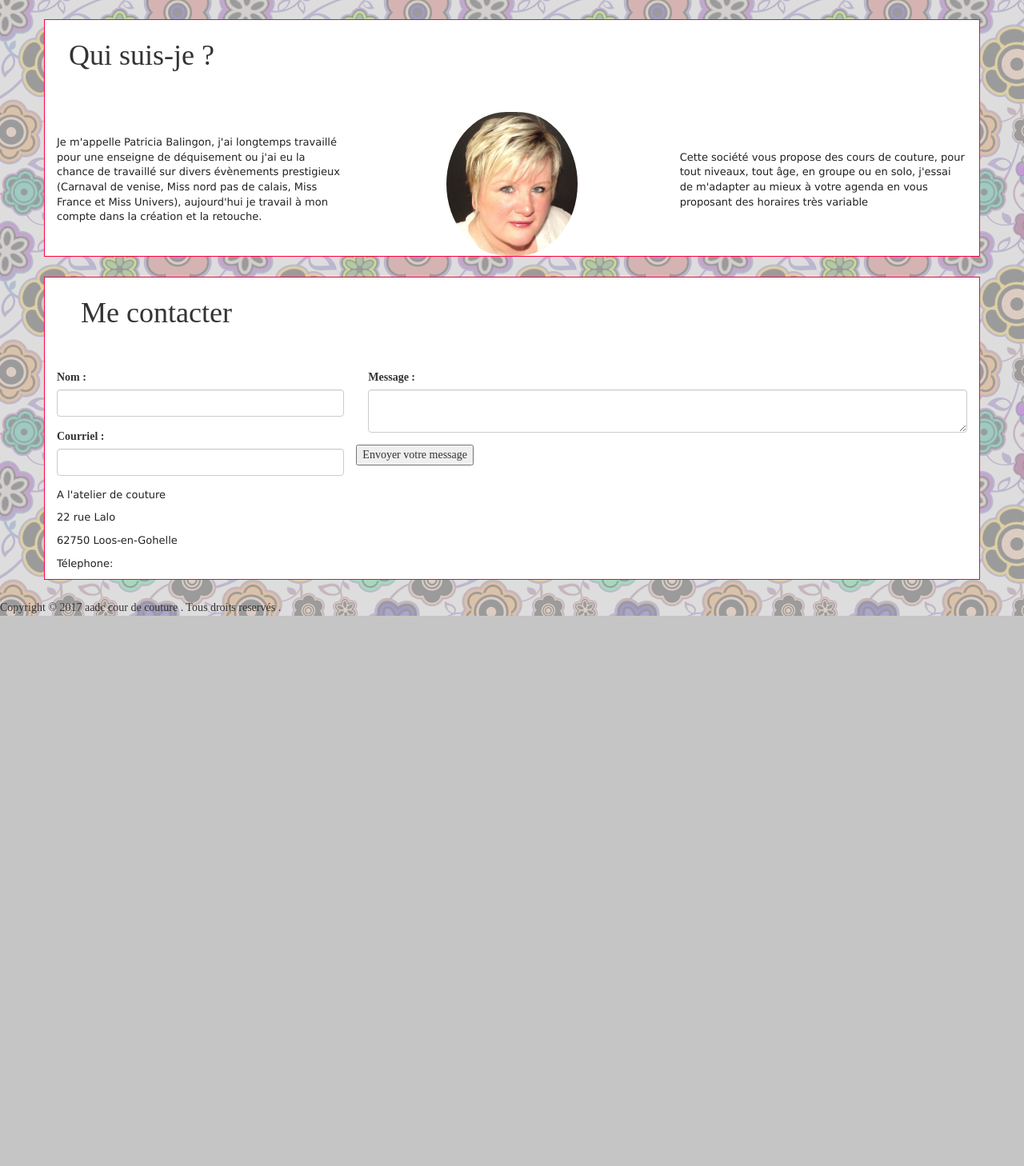
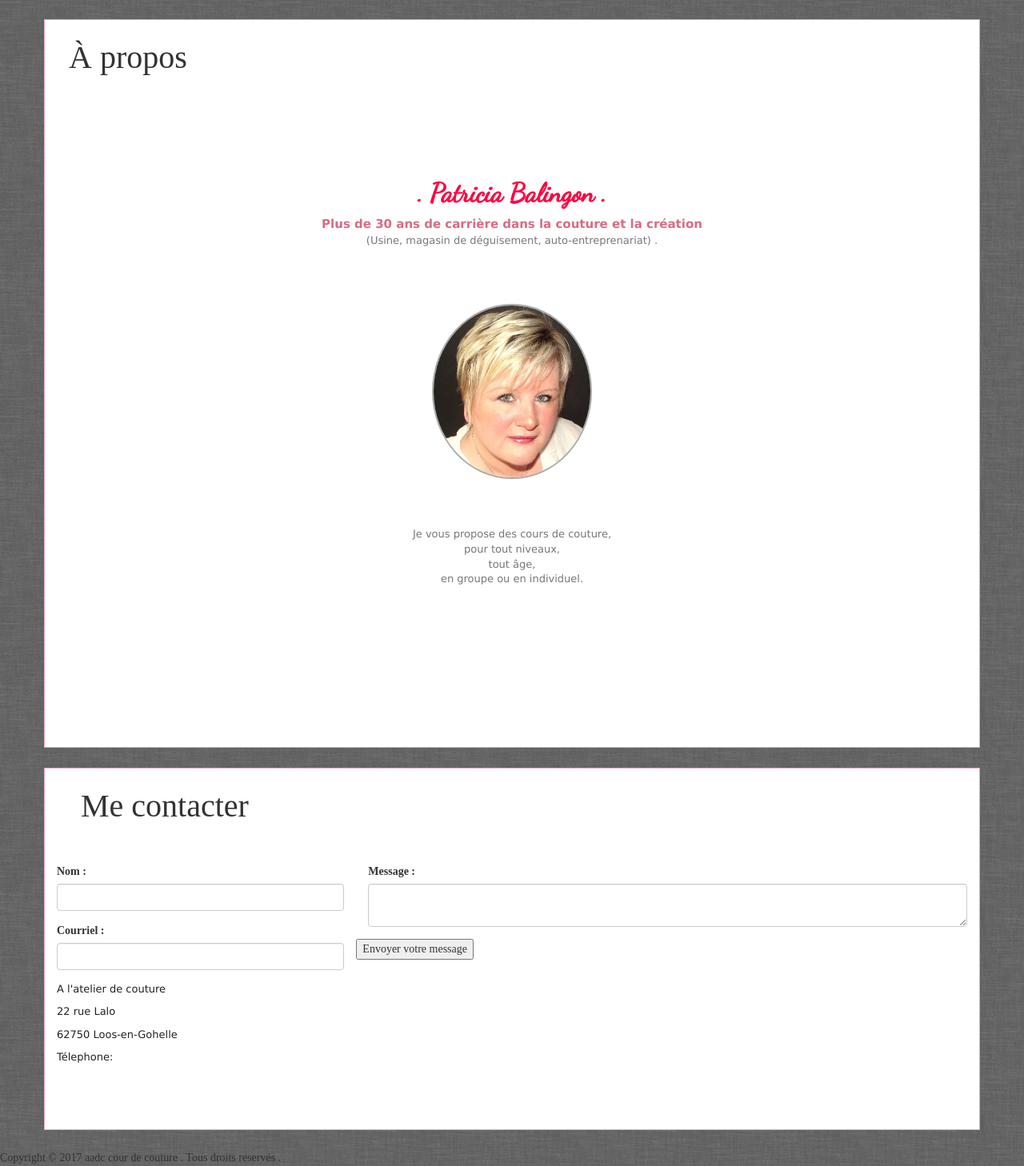
Before and after one commit to Onitzz/aadc, a PHP site: page / in a window 1280 px wide. Shown: the part 801-2259 px from the top of the page at 80% size. Before the commit the page ends 1571 px from the top, so only its background shows below. Run offline with PHP 8.4, Linux system fonts and the light colour scheme; some libraries are stand-ins or nearby versions; some web fonts are replaced.

Commit message:
Modification du about

```diff
--- a/css/style.css
+++ b/css/style.css
@@ -1,7 +1,7 @@
 body, html {
   height: 100%;
   font-family: 'Caudex', serif;
-  background: #ccc url(../image/pattern2.png) repeat; }
+  background: #fff url(../image/grey_wash_wall.png) repeat; }
 
 .nav, .navbar {
   height: 50px;
@@ -33,12 +33,15 @@ body, html {
   height: 65vw; }
 
 #cover {
-  background-color: rgba(255, 255, 255, 0.4);
+  background-color: rgba(255, 255, 255, 0);
   height: 100%;
   padding-top: 10%;
   padding-bottom: 10%; }
-  #cover img {
-    width: 50%; }
+  #cover h1 {
+    font-size: 22vw;
+    font-family: 'Oswald', sans-serif;
+    font-weight: bold;
+    color: white; }
   #cover h2 {
     margin: 0;
     color: #222;
@@ -49,23 +52,37 @@ section {
   margin-top: 25px;
   margin-bottom: 25px;
   background-color: white;
-  border: 1px solid #ff0040; }
-  section img.circle {
-    border-radius: 140px; }
+  border: 1px solid #eea8ba;
+  padding-bottom: 70px; }
   section h1 {
     padding: 5px 0px 40px 30px;
-    background-color: white; }
+    background-color: white;
+    font-size: 4rem; }
   section p {
     font-family: verdana,arial,helvetica,sans-serif;
     font-size: small;
     background-color: #FFFFFF;
-    color: #222;
-    display: block;
-    height: 100%;
-    width: 100%; }
+    color: #222; }
 
-.vertical-center {
-  display: flex;
-  align-items: center; }
+#about h2 {
+  font-family: 'Dancing Script', cursive;
+  font-size: 3.3rem;
+  font-weight: bolder;
+  color: #ff0040; }
+#about img.circle {
+  border: 2px solid #aaa;
+  border-radius: 50%;
+  width: 100%;
+  max-width: 200px; }
+#about p {
+  font-size: 1.3rem;
+  color: #777; }
+#about span {
+  font-family: verdana,arial,helvetica,sans-serif;
+  font-size: 1.5rem;
+  font-weight: 600;
+  color: rgba(200, 46, 84, 0.71); }
+#about div {
+  margin-bottom: 60px; }
 
 /*# sourceMappingURL=style.css.map */
--- a/index.html
+++ b/index.html
@@ -1,12 +1,15 @@
 <!DOCTYPE HTML>
 <html>
+
 <head>
-		<meta charset="utf-8"/>
+	<meta charset="utf-8" />
 	<title>Cours de couture</title>
+	<link href="https://fonts.googleapis.com/css?family=Oswald" rel="stylesheet">
 	<link href="https://fonts.googleapis.com/css?family=Caudex|Dancing+Script|Pacifico" rel="stylesheet">
 	<link rel="stylesheet" type="text/css" href="bower_components/bootstrap/dist/css/bootstrap.min.css">
 	<link rel="stylesheet" href="css/style.css" />
 </head>
+
 <body>
 	<nav class="nav navbar-nav navbar-fixed-top">
 		<div class="container-fluid">
@@ -19,19 +22,26 @@
 	</nav>
 	<div id="accueil">
 		<div id="cover">
-				<img src="image/yarn.png" alt="Titre a l'atelier de couture" class="center-block">
+			<h1 class="text-center">aadc</h1>
 			<h2 class="text-center">Cours de couture</h2>
 		</div>
 	</div>
 	<section id="about" class="container">
 		<article>
 			<div class="row">
-					<h1>Qui suis-je ?</h1>
+				<h1>&Agrave; propos</h1>
 			</div>
-				<div class="row vertical-center">
-					<p class="col-md-4 align-middle">Je m'appelle Patricia Balingon, j'ai longtemps travaillé pour une enseigne de déquisement ou j'ai eu la chance de travaillé sur divers évènements prestigieux (Carnaval de venise, Miss nord pas de calais, Miss France et Miss Univers), aujourd'hui je travail à mon compte dans la création et la retouche.</p>
-					<img src="image/patriciabalingon.jpg" class="col-md-2 col-md-offset-1 circle">
-					<p class="col-md-4 col-md-offset-1 align-middle">Cette société vous propose des cours de couture, pour tout niveaux, tout âge, en groupe ou en solo, j'essai de m'adapter au mieux à votre agenda en vous proposant des horaires très variable</p>
+			<div class="row">
+				<div class="col-xs-12">
+					<h2 class="text-center"> . Patricia Balingon .</h2>
+					<p class="text-center"><span>Plus de 30 ans de carrière dans la couture et la création</span><br/> (Usine, magasin de déguisement, auto-entreprenariat) .</p>
+				</div>
+				<div class="col-xs-12 text-center">
+					<img src="image/patriciabalingon.jpg" class="circle center-block">
+				</div>
+				<div class="col-xs-12">
+					<p class="text-center">Je vous propose des cours de couture,<br/> pour tout niveaux,<br/> tout âge,<br/> en groupe ou en individuel.</p>
+				</div>
 			</div>
 		</article>
 	</section>
@@ -63,12 +73,16 @@
 			<p>62750 Loos-en-Gohelle</p>
 			<p>Télephone: </p>
 		</div>
-		</section><!-- section contact -->
+	</section>
+	<!-- section contact -->
 	<footer>
-			<div id='copyright'><p>Copyright © 2017 aadc cour de couture . Tous droits reservés .</p></div>
+		<div id='copyright'>
+			<p>Copyright © 2017 aadc cour de couture . Tous droits reservés .</p>
+		</div>
 	</footer>
 	<script type="text/javascript" src="js/jquery-3.3.1.js"></script>
 	<script type="text/javascript" src="js/ed-lea-jquery-collagePlus-2085c67/jquery.collagePlus.min.js"></script>
 	<script type="text/javascript" src="js/codejs.js"></script>
 </body>
+
 </html>
--- a/sass/style.scss
+++ b/sass/style.scss
@@ -1,7 +1,7 @@
 body, html {
 	height: 100%;
 	font-family: 'Caudex', serif;
-	background: #ccc url(../image/pattern2.png) repeat;
+	background: #fff url(../image/grey_wash_wall.png) repeat;
 }
 
 .nav, .navbar {
@@ -44,16 +44,19 @@ body, html {
 }
 
 #cover {
-	background-color: rgba(255, 255, 255, 0.4);
+	background-color: rgba(255, 255, 255, 0);
 	height: 100%;
 	padding-top: 10%;
 	padding-bottom: 10%;
 
-	img {
-		width: 50%;
+	h1{
+		font-size: 22vw;
+		font-family: 'Oswald', sans-serif;
+		font-weight: bold;
+		color: white
 	}
 
-	 h2 {
+	h2 {
 		margin: 0;
 		color: #222;
 		font-size: 4vw;
@@ -65,15 +68,15 @@ section {
 	margin-top: 25px;
 	margin-bottom: 25px;
 	background-color: white;
-	border: 1px solid #ff0040;
+	border: 1px solid #eea8ba;
+	padding-bottom: 70px;
 
-	img.circle {
-		border-radius: 140px;
-	}
+
 
 	h1 {
 		padding: 5px 0px 40px 30px;
 		background-color: white;
+		font-size: 4rem;
 	}
 
 	p {
@@ -81,13 +84,37 @@ section {
 		font-size: small;
 		background-color: #FFFFFF;
 		color: #222;
-		display: block;
-		height: 100%;
-		width: 100%;
 	}
 }
 
-.vertical-center {
-	display: flex;
-	align-items: center;
+#about{
+	h2{
+		font-family: 'Dancing Script', cursive;
+		font-size: 3.3rem;
+		font-weight: bolder;
+		color: #ff0040;
+	}
+
+	img.circle {
+		border:2px solid #aaa;
+		border-radius: 50%;
+		width: 100%;
+		max-width: 200px;
+	}
+
+	p {
+		font-size: 1.3rem;
+		color: #777;
+	}
+
+	span{
+		font-family: verdana,arial,helvetica,sans-serif;
+		font-size: 1.5rem;
+		font-weight: 600;
+		color: rgba(#c82e54, 0.71);
+	}
+
+	div{
+		margin-bottom: 60px;
+	}
 }
```
Also changed, not shown: image/grey_wash_wall.png (added), 1 other file. Lines whose indentation alone changed are shown as unchanged.
